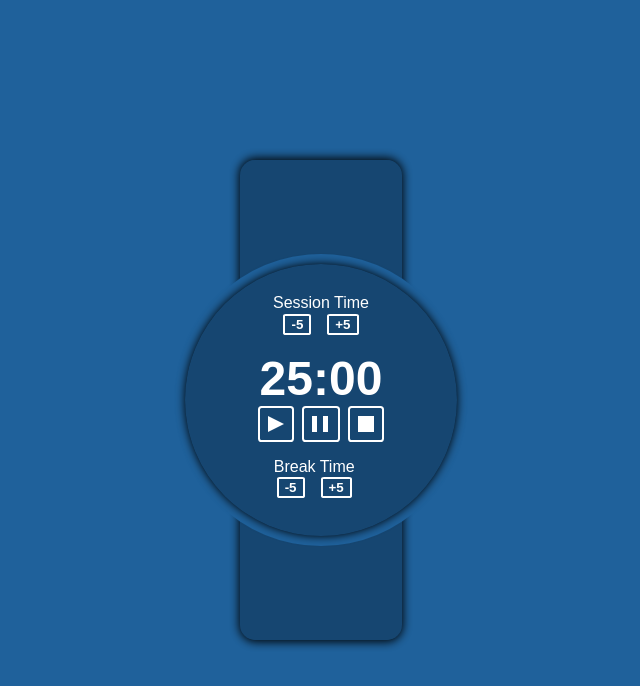
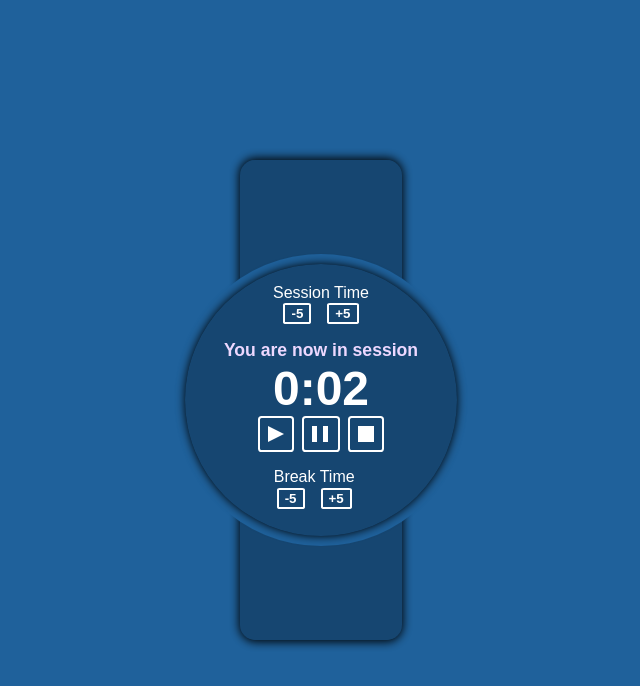
Before and after one commit to mcmaster-99/PomodoroTimer, a React (Create React App) app: page / in a window 1280 px wide. Shown: the top 686 px of the page, without its empty margins (319-959 px from the left). Built offline with nearby package versions, Linux system fonts and the light colour scheme.

Commit message:
added status text and color highlighting for timer. If in session, timer color is white. If on break, timer color is green.

```diff
--- a/src/Timer/Timer.css
+++ b/src/Timer/Timer.css
@@ -7,9 +7,16 @@
 }
 .TimerText {
 	justify-content: space-between;
-	color: white;
 	font-weight: bold;
 	font-size: 3rem;
+	margin: 0;
+}
+
+#StatusText {
+	justify-content: space-between;
+	font-weight: bold;
+	color: #EDD8FF;
+	font-size: 1.1rem;
 	margin: 0;
 }
 
--- a/src/Timer/Timer.js
+++ b/src/Timer/Timer.js
@@ -7,9 +7,11 @@ class Timer extends Component {
 	constructor(props) {
 		super(props);
 		this.state = {
-			minutes: 25,
-			seconds: '00',
-			isOn: false
+			minutes: 0,
+			seconds: '02',
+			isOn: false,
+			timeColor: "white",
+			status: "in session"
 		}
 	}
 	componentDidMount = () => {
@@ -19,12 +21,16 @@ class Timer extends Component {
 	startTimer = () => {
 
 		this.seconds = setInterval(() => {
-			if (this.state.seconds === 0 && this.state.minutes === 0) {
+			if (this.state.seconds === '00' && this.state.minutes === 0) {
+				this.setState({
+					timeColor: 'green',
+					status: 'on break'
+				})
 				clearInterval(this.seconds);
 				alert("timer ended")
 			}
 			// if seconds is 0, reset it to 60 and decrement minutes
-			else if (this.state.seconds === '00'){
+			else if (this.state.seconds === '00' && this.state.minutes !== 0){
 				this.setState({minutes: this.state.minutes-1, seconds: 59})
 
 			// add 0 in front of single digit seconds
@@ -71,14 +77,16 @@ class Timer extends Component {
 
 	render() {
 
-		//let timeLeft = this.state.timeLeft;
+		console.log(typeof(this.state.timeColor))
 
 		return (
 			<div className="TimerContainer">
 
 				<SessionTime increment={this.increment} decrement={this.decrement}/>
 
-				<p className="TimerText">{this.state.minutes}:{this.state.seconds}</p>
+				<div id="StatusText">You are now {this.state.status}</div>
+
+				<p className="TimerText" style={{color:this.state.timeColor}}>{this.state.minutes}:{this.state.seconds}</p>
 				<div className="ButtonContainer">
 
 					<button className="PlayButton" onClick={this.startTimer}>
```
